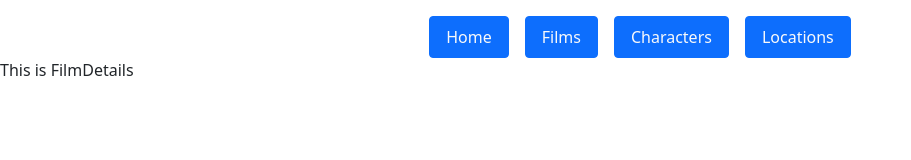
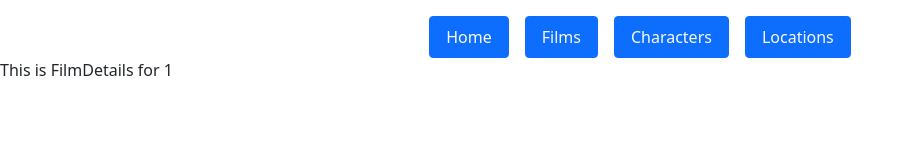
Before and after one commit to emoran0403/Nicer-Ghibli-App, a React (Create React App) app: page /films/1 in a window 1280 px wide. Shown: the top 160 px of the page, without its empty margins (0-911 px from the left). Built offline with nearby package versions, Linux system fonts and the light colour scheme; no server answers.

Commit message:
film buttons link to film details page

```diff
--- a/src/App.jsx
+++ b/src/App.jsx
@@ -99,7 +99,8 @@ export default App;
 /**
  *
  * todo make error landing page work
- * todo lab review video to get nicer film details for characters - 21:51 or 26:00
+ * ? lab review video to get nicer film details for characters - 21:51 or 26:00
+ * todo use ^^^ to do the same thing for other pages pulling other info
  * todo useParams thing for the details pages
  * todo locations can incorporate people and films
  * todo make JSON buttons appear at the bottom of each card
--- a/src/components/FilmDetails.jsx
+++ b/src/components/FilmDetails.jsx
@@ -3,8 +3,8 @@ import { Link } from "react-router-dom";
 import { useParams } from "react-router-dom";
 
 const FilmDetails = () => {
-  const { filmid } = useParams;
-  return <>This is FilmDetails</>;
+  const { filmid } = useParams();
+  return <>This is FilmDetails for {`${filmid}`}</>;
 };
 
 export default FilmDetails;
--- a/src/components/Films.jsx
+++ b/src/components/Films.jsx
@@ -34,7 +34,9 @@ const Films = (props) => {
               <div className="card-body">
                 <h5 className="card-title">{movie.title}</h5>
                 <p className="card-text">{movie.description.substring(0, 75) + "..."}</p>
-                <button className="btn btn-success btn-sm">Details</button>
+                <Link to={`/films/${movie.id}`} className="btn btn-success btn-sm">
+                  Details
+                </Link>
               </div>
             </div>
           ))}
```
